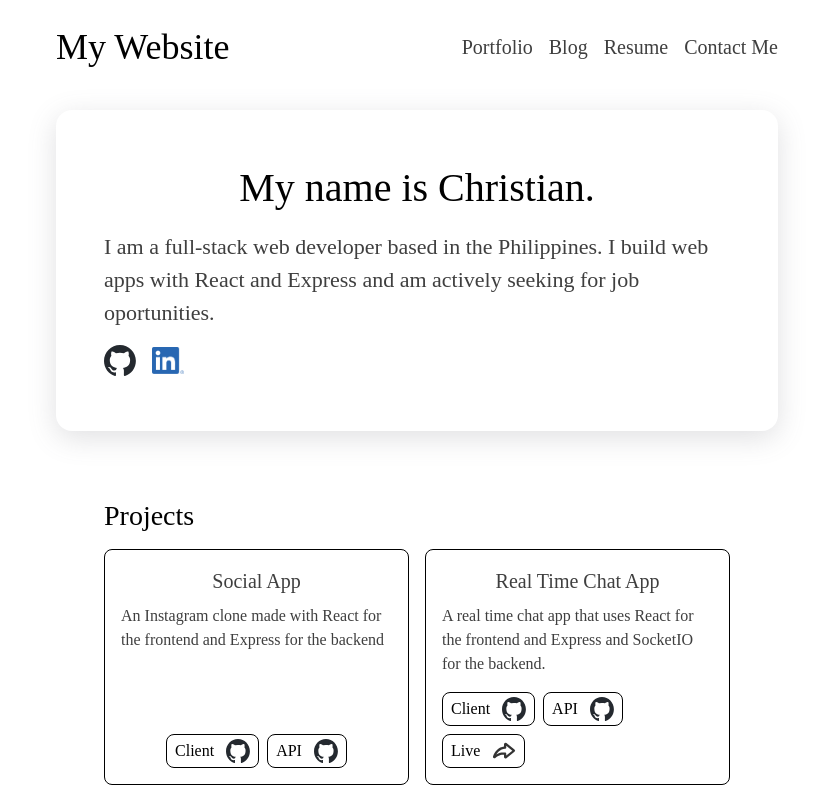
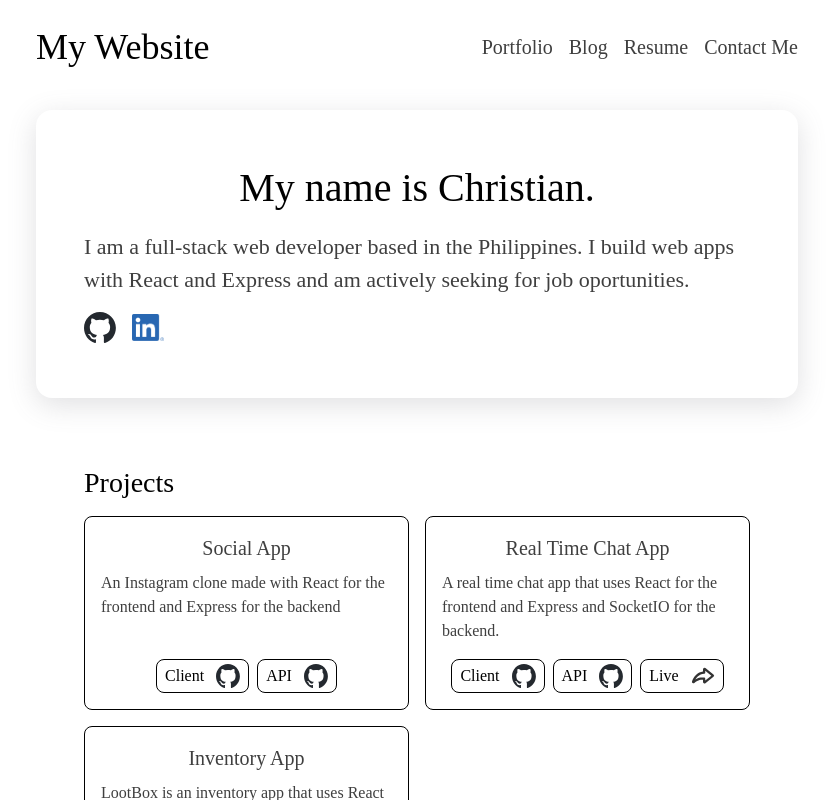
Before and after one commit to cjxo/cjxo.github.io, a React (Vite) app: page / in a window 1280 px wide. Shown: the top 800 px of the page, without its empty margins (223-1056 px from the left). Built offline with nearby package versions, Linux system fonts and the light colour scheme; a web font is replaced by a local one.

Commit message:
added another project to my collection

```diff
--- a/src/components/portfolio/Projects.jsx
+++ b/src/components/portfolio/Projects.jsx
@@ -38,34 +38,57 @@ const LiveLink = ({ href }) => {
     </MyLink>
   );
 };
+
+const ProjectCard = ({ title, description, clientHref, serverHref, liveLinkHref }) => {
+  return (
+    <li>
+      <h4>{title}</h4>
+      <p>{description}</p>
+
+      <div className={styles.links}>
+        <ProjectLink href={clientHref} name="Client" />
+        <ProjectLink href={serverHref} name="API" />
+
+        {liveLinkHref && <LiveLink href={liveLinkHref} />}
+      </div>
+    </li>
+  );
+};
+
 const Projects = () => {
+  const projects = [
+    {
+      id: 1,
+      title: "Social App",
+      description: "An Instagram clone made with React for the frontend and Express for the backend",
+      clientHref: "https://github.com/cjxo/social-app-client",
+      serverHref: "https://github.com/cjxo/social-app-server",
+    },
+    {
+      id: 2,
+      title: "Real Time Chat App",
+      description: "A real time chat app that uses React for the frontend and Express and SocketIO for the backend.",
+      clientHref: "https://github.com/cjxo/real-time-chat-client",
+      serverHref: "https://github.com/cjxo/real-time-chat-server",
+      liveLinkHref: "https://real-time-chat-fullstack.onrender.com/sign-in",
+    },
+    {
+      id: 3,
+      title: "Inventory App",
+      description: "LootBox is an inventory app that uses React for the frontend and Express for the backend.",
+      clientHref: "https://github.com/cjxo/inventory-app-client",
+      serverHref: "https://github.com/cjxo/inventory-app-server",
+      liveLinkHref: "https://inventory-app-fullstack.onrender.com/",
+    },
+  ];
   return (
     <section className={`${styles.category}`}>
       <h3 className={styles.title}>Projects</h3>
 
       <ul className={styles.projectGrid}>
-        <li>
-          <h4>Social App</h4>
-
-          <p>An Instagram clone made with React for the frontend and Express for the backend</p>
-
-          <div className={styles.links}>
-            <ProjectLink href="https://github.com/cjxo/social-app-client" name="Client"/>
-            <ProjectLink href="https://github.com/cjxo/social-app-server" name="API"/>
-          </div>
-        </li>
-
-        <li>
-          <h4>Real Time Chat App</h4>
-
-          <p>A real time chat app that uses React for the frontend and Express and SocketIO for the backend.</p>
-
-          <div className={styles.links}>
-            <ProjectLink href="https://github.com/cjxo/real-time-chat-client" name="Client"/>
-            <ProjectLink href="https://github.com/cjxo/real-time-chat-server" name="API"/>
-            <LiveLink href="https://real-time-chat-fullstack.onrender.com/sign-in" />
-          </div>
-        </li>
+        {projects.map(({ id, title, description, clientHref, serverHref, liveLinkHref }) => (
+          <ProjectCard key={id} title={title} description={description} clientHref={clientHref} serverHref={serverHref} liveLinkHref={liveLinkHref} />
+        ))}
       </ul>
     </section>
   );
@@ -82,3 +105,11 @@ ProjectLink.propTypes = {
 LiveLink.propTypes = {
   href: PropTypes.string.isRequired,
 };
+
+ProjectCard.propTypes = {
+  title: PropTypes.string.isRequired,
+  description: PropTypes.string.isRequired,
+  clientHref: PropTypes.string.isRequired,
+  serverHref: PropTypes.string.isRequired,
+  liveLinkHref: PropTypes.string,
+};
--- a/src/styles/components.module.css
+++ b/src/styles/components.module.css
@@ -105,7 +105,7 @@
   width: 100%;
 
 /*    background-color: var(--bg-colour1);*/
-  padding: 16px 32px;
+  padding: 16px;
   border-radius: 16px;
 
   display: flex;
@@ -178,7 +178,7 @@
 .projectGrid {
   width: 100%;
   display: grid;
-  grid-template-columns: repeat(auto-fill, minmax(150px, 1fr));
+  grid-template-columns: repeat(auto-fill, minmax(200px, 1fr));
   gap: 16px;
 
   li {
@@ -206,6 +206,7 @@
       display: flex;
       gap: 8px;
       flex-wrap: wrap;
+      justify-content: center;
 
       a {
         display: flex;
@@ -231,7 +232,7 @@
   }
 
   @media (min-width: 768px) {
-    grid-template-columns: repeat(auto-fill, minmax(300px, 1fr));
+    grid-template-columns: repeat(auto-fill, minmax(250px, 1fr));
 
     li {
       h4 {
--- a/src/styles/index.css
+++ b/src/styles/index.css
@@ -35,9 +35,13 @@ input, textarea, button {
 }
 
 #root {
-  padding: 16px 32px;
+  padding: 16px;
   max-width: 786px;
   margin: 0 auto;
+
+  @media (min-width: 768px) {
+    padding: 16px 12px;
+  }
 }
 
 body {
```
